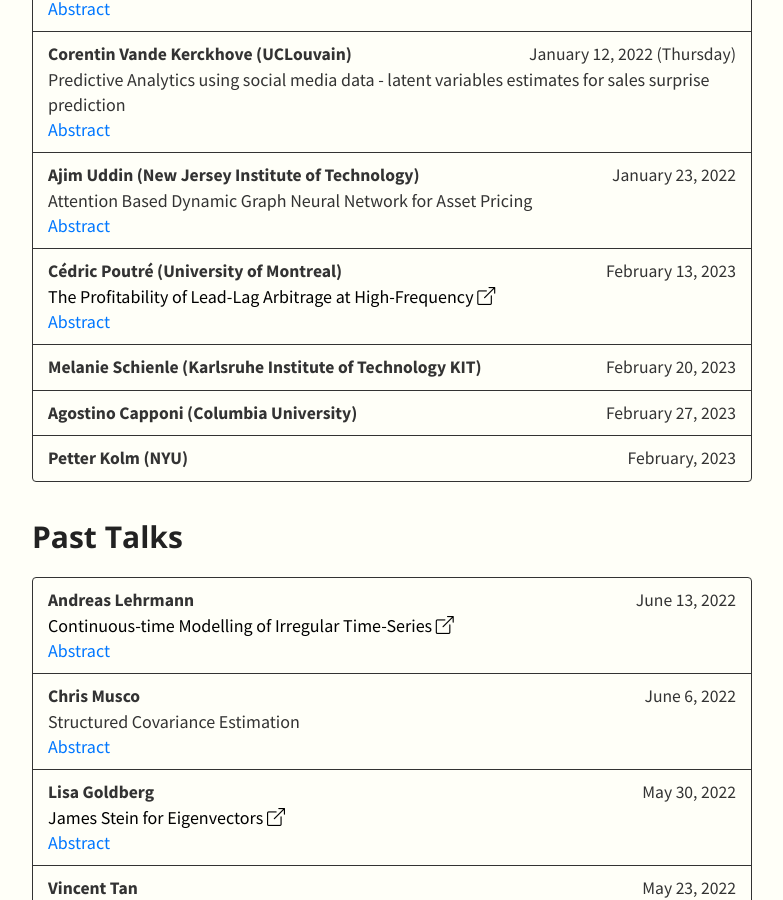
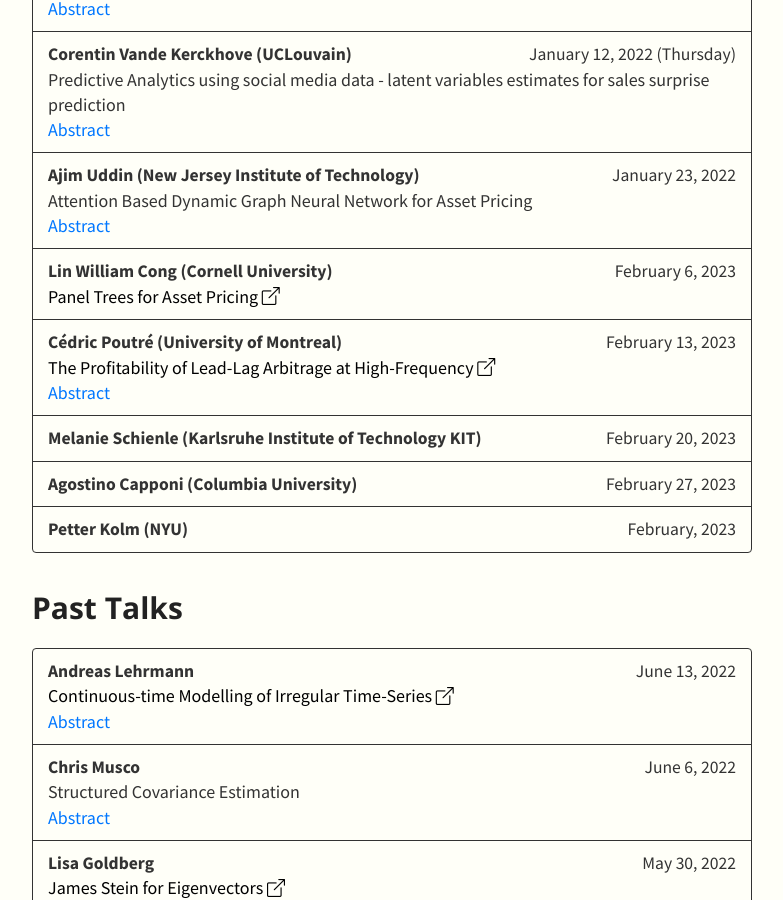
Before and after one commit to SML-Fin/SML-Fin.github.io, a Jekyll site: the page built from index.md, in a window 1280 px wide and 900 px high, scrolled down 1544 px. Shown: the whole window, without its empty margins (248-1031 px from the left). Built offline with Jekyll 4.4.1, drawn with Linux system fonts in a browser that asks for light colours; nearby versions of some CDN libraries; our own code applies the rules of GitHub Pages for plain Markdown files.

```diff
--- a/_data/talks.yml
+++ b/_data/talks.yml
@@ -57,6 +57,10 @@
       date: January 23, 2022
       title: Attention Based Dynamic Graph Neural Network for Asset Pricing
       abstract: Recent studies suggest that networks among firms (sectors) play an essential role in asset pricing. However, it is challenging to capture and investigate the implications of networks due to the continuous evolution of networks in response to market micro and macro changes. This paper combines two state-of-the-art machine learning techniques to develop an end-to-end graph neural network model and shows its applicability in asset pricing. First, we apply the graph attention mechanism to learn dynamic network structures of the equity market over time and then use a recurrent convolutional neural network to diffuse and propagate firms fundamental information into the learned networks. Our model is efficient in both return prediction and portfolio performance. The result persists in different sensitivity tests and simulated data. We also show that the dynamic network learned from our model is able to capture major market events over time.
+    - speaker: Lin William Cong (Cornell University)
+      date: February 6, 2023
+      title: Panel Trees for Asset Pricing
+      link: https://papers.ssrn.com/sol3/papers.cfm?abstract_id=3949463
     - speaker: Cédric Poutré (University of Montreal)
       date: February 13, 2023
       title: The Profitability of Lead-Lag Arbitrage at High-Frequency
```
